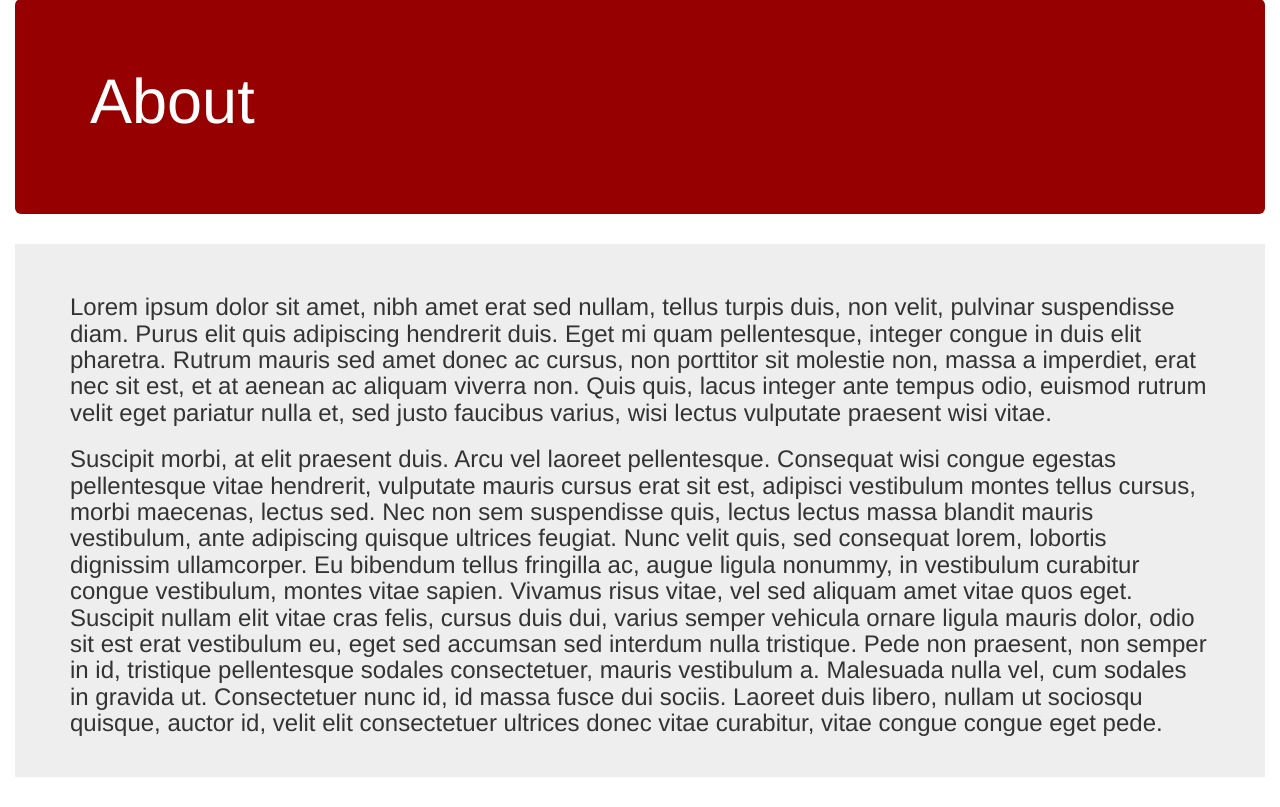
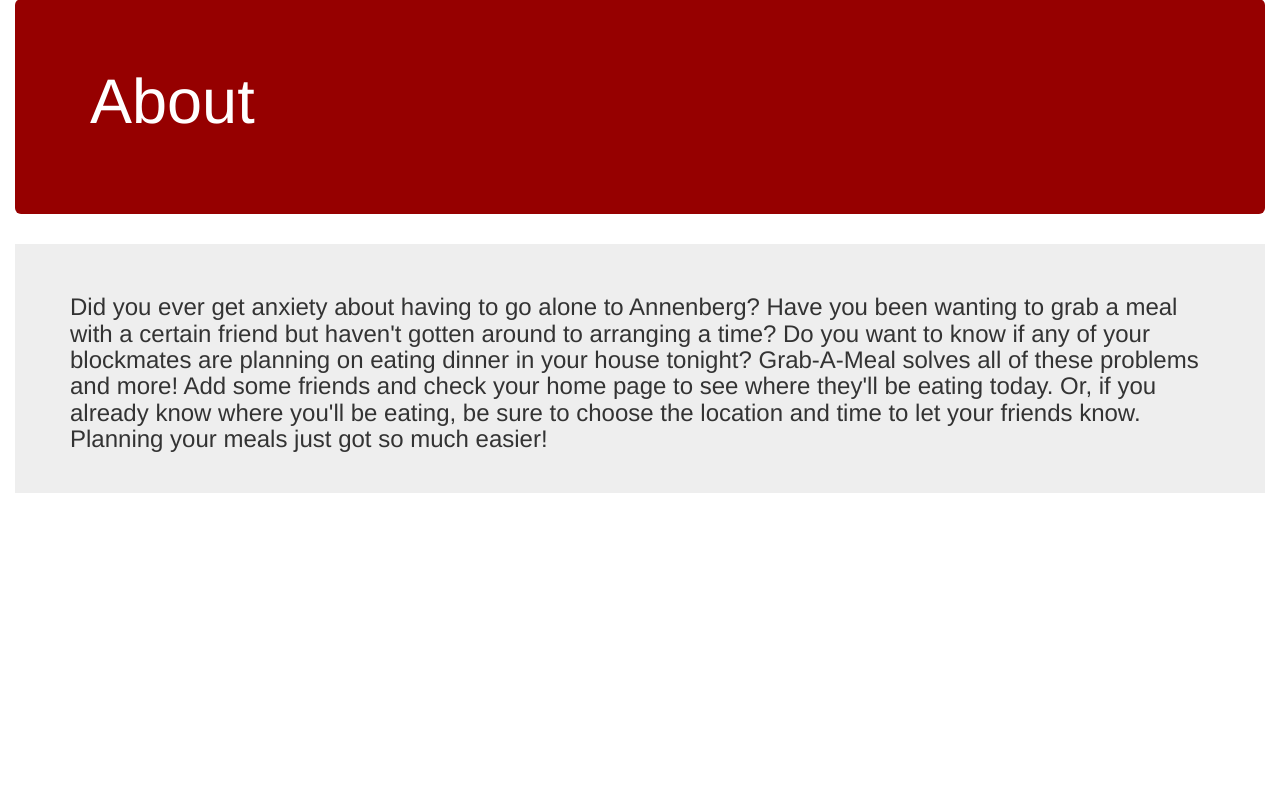
Before and after one commit to dionhagan/flask-grab-a-meal, a Flask app: page /about in a window 1280 px wide. Shown: the part 66-873 px from the top of the page. After the commit the page ends 559 px from the top, so only its background shows below. Run offline with Flask 2, Linux system fonts and the light colour scheme; some libraries are stand-ins or nearby versions.

Commit message:
added 'about' description

```diff
--- a/app/templates/about.html
+++ b/app/templates/about.html
@@ -16,12 +16,8 @@
   <div class="jumbotron-minor">
       <div class="container">
         <h3>
-        Lorem ipsum dolor sit amet, nibh amet erat sed nullam, tellus turpis duis, non velit, pulvinar suspendisse diam. Purus elit quis adipiscing hendrerit duis. Eget mi quam pellentesque, integer congue in duis elit pharetra. Rutrum mauris sed amet donec ac cursus, non porttitor sit molestie non, massa a imperdiet, erat nec sit est, et at aenean ac aliquam viverra non. Quis quis, lacus integer ante tempus odio, euismod rutrum velit eget pariatur nulla et, sed justo faucibus varius, wisi lectus vulputate praesent wisi vitae.
+        Did you ever get anxiety about having to go alone to Annenberg? Have you been wanting to grab a meal with a certain friend but haven't gotten around to arranging a time? Do you want to know if any of your blockmates are planning on eating dinner in your house tonight? Grab-A-Meal solves all of these problems and more! Add some friends and check your home page to see where they'll be eating today.  Or, if you already know where you'll be eating, be sure to choose the location and time to let your friends know. Planning your meals just got so much easier!
         </h3>
-        <h3>
-        Suscipit morbi, at elit praesent duis. Arcu vel laoreet pellentesque. Consequat wisi congue egestas pellentesque vitae hendrerit, vulputate mauris cursus erat sit est, adipisci vestibulum montes tellus cursus, morbi maecenas, lectus sed. Nec non sem suspendisse quis, lectus lectus massa blandit mauris vestibulum, ante adipiscing quisque ultrices feugiat. Nunc velit quis, sed consequat lorem, lobortis dignissim ullamcorper. Eu bibendum tellus fringilla ac, augue ligula nonummy, in vestibulum curabitur congue vestibulum, montes vitae sapien. Vivamus risus vitae, vel sed aliquam amet vitae quos eget. Suscipit nullam elit vitae cras felis, cursus duis dui, varius semper vehicula ornare ligula mauris dolor, odio sit est erat vestibulum eu, eget sed accumsan sed interdum nulla tristique. Pede non praesent, non semper in id, tristique pellentesque sodales consectetuer, mauris vestibulum a. Malesuada nulla vel, cum sodales in gravida ut. Consectetuer nunc id, id massa fusce dui sociis. Laoreet duis libero, nullam ut sociosqu quisque, auctor id, velit elit consectetuer ultrices donec vitae curabitur, vitae congue congue eget pede.
-        </h3>
-
       </h3>
   </div>
   <div class="container">
```
